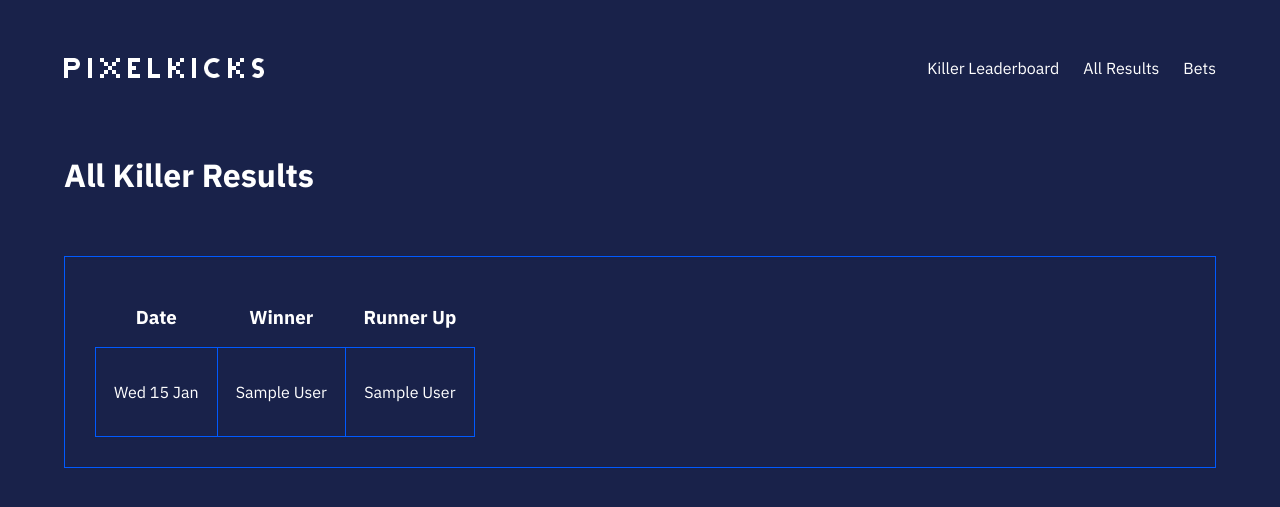
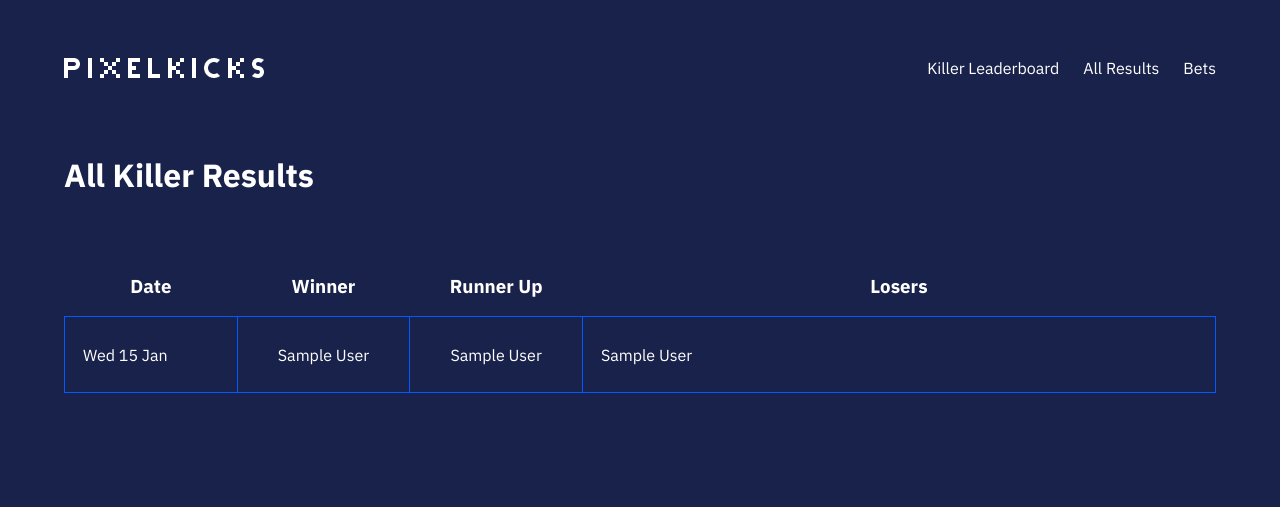
Before and after one commit to Joe-Tynan/darts-portal, a Django app: page /all-games/ in a window 1280 px wide. Shown: the top 507 px of the page. Run offline with Django 5.2, Linux system fonts and the light colour scheme; tables that the repository leaves empty hold one stand-in row (values such as "Sample post").

Commit message:
All Games Tweaks

```diff
--- a/static/css/style.css
+++ b/static/css/style.css
@@ -15,6 +15,10 @@ body {
 
 .mt-36 {
     margin-top: 36px;
+}
+
+.align-left {
+    text-align: left;
 }
 
 h1, h2, h3, h4, h5, h6 {
@@ -401,17 +405,23 @@ form .button {
 }
 
 table {
+    width: 100%;
     border-collapse: collapse;
 }
 
 table thead th {
-    padding: 18px;
+    padding: 18px 0;
 }
 
 table tbody td {
     border: solid 1px #005aff;
-    padding: 18px;
+    padding: 0 18px;
     text-align: center;
+    height: 75px;
+}
+
+table tbody td.narrow {
+    width: 15%;
 }
 
 table tbody td p {
--- a/templates/all_games.html
+++ b/templates/all_games.html
@@ -7,7 +7,7 @@
         <h1>All Killer Results</h1>
     </div>
 
-    <div class="all-games pk-border">
+    <div class="all-games">
         <table>
             <thead>
                 <tr>
@@ -20,14 +20,24 @@
                     <th>
                         <h3>Runner Up</h3>
                     </th>
+                    <th>
+                        <h3>Losers</h3>
+                    </th>
                 </tr>
             </thead>
             <tbody>
                 {% for game in all_games %}
                     <tr>
-                        <td><p>{{ game.date|date:"D j M" }}</p></td>
-                        <td><p>{{ game.winner.first_name }} {{ game.winner.last_name }}</p></td>
-                        <td><p>{{ game.runner_up.first_name }} {{ game.runner_up.last_name }}</p></td>
+                        <td class="narrow align-left"><p>{{ game.date|date:"D d M" }}</p></td>
+                        <td class="narrow"><p>{{ game.winner.first_name }} {{ game.winner.last_name }}</p></td>
+                        <td class="narrow"><p>{{ game.runner_up.first_name }} {{ game.runner_up.last_name }}</p></td>
+                        <td class="align-left">
+                            <p>
+                                {% for loser in game.participants.all %}
+                                    {{ loser.first_name }} {{ loser.last_name }}{% if forloop.last == False %}, {% endif %}
+                                {% endfor %}
+                            </p>
+                        </td>
                     </tr>
                 {% endfor %}
             </tbody>
```
